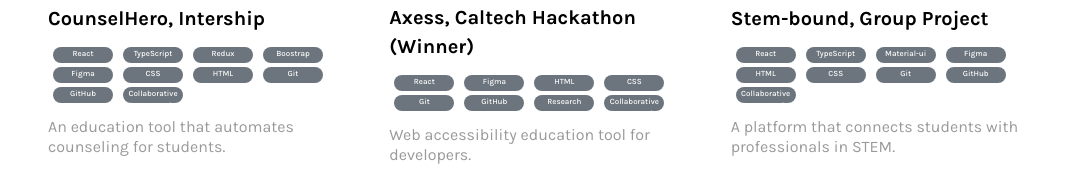
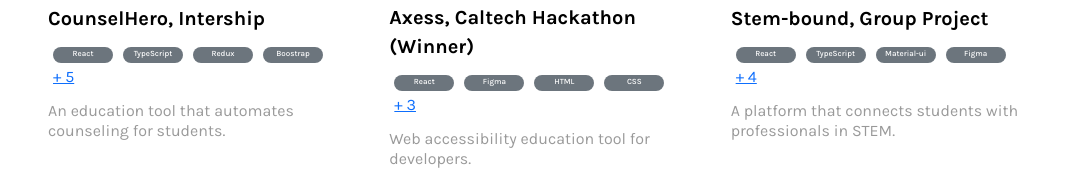
Before and after one commit to mehmetalperen/portfolio-3.0, a React (Create React App) app: page / in a window 1280 px wide. Shown: the part 723-893 px from the top of the page, without its empty margins (96-1173 px from the left). Built offline with nearby package versions, Linux system fonts and the light colour scheme.

Commit message:
change disabled btn style

```diff
--- a/src/components/ProjectCard.jsx
+++ b/src/components/ProjectCard.jsx
@@ -1,16 +1,18 @@
-import React from "react";
+import React, { useEffect, useState } from "react";
 import TagWrapper from "./TagWrapper";
 
 export default function ProjectCard(props) {
-  /**
-   * imgURL
-   * imgAlt
-   * pjName
-   * pjDectiption
-   * pjPreviewURL
-   * pjGitHubURL
-   */
+  const [isShowMoreTags, setIsShowMoreTags] = useState(false);
 
+  useEffect(() => {
+    if (props.projectObj.techUsed.length > 5) {
+      setIsShowMoreTags(false);
+    }
+  }, []);
+
+  const handleShowMoreTags = () => {
+    setIsShowMoreTags(!isShowMoreTags);
+  };
   return (
     <div className="project-card card border-0 m-3 mt-5 flex-fill">
       <div className="pj-img-wrapper">
@@ -29,8 +31,44 @@
       </div>
       <div className="pj-tags-wrapper">
         {props.projectObj.techUsed.map((tech, index) => {
+          if (index === 4 && props.projectObj.techUsed.length > 5) {
+            return (
+              <div>
+                {!isShowMoreTags ? (
+                  <div>
+                    <a
+                      className="tag-show-more-link btn-link"
+                      onClick={() => {
+                        handleShowMoreTags();
+                      }}
+                    >{`+ ${props.projectObj.techUsed.length - 5}`}</a>
+                  </div>
+                ) : null}
+              </div>
+            );
+          } else if (index > 4) {
+            return (
+              <div>
+                {isShowMoreTags ? (
+                  <div>
+                    <TagWrapper techName={tech} />
+                  </div>
+                ) : null}
+              </div>
+            );
+          }
           return <TagWrapper techName={tech} />;
         })}
+        {props.projectObj.techUsed.length > 4 && isShowMoreTags ? (
+          <div>
+            <a
+              className="tag-show-more-link btn-link"
+              onClick={() => {
+                handleShowMoreTags();
+              }}
+            >{`Hide`}</a>
+          </div>
+        ) : null}
       </div>
 
       <div className="pj-description">
@@ -67,6 +105,12 @@
           flex-wrap: wrap;
           align-items: center;
           margin: 6px 0;
+        }
+        .tag-show-more-link {
+          margin: 2px 5px;
+        }
+        .tag-show-more-link:hover {
+          cursor: pointer;
         }
         .pj-img-wrapper {
           width: 100%;
@@ -127,10 +171,19 @@
           max-height: 60px;
         }
         .disabledBtn {
-          border: 1px solid black;
-          background-color: #6c757d;
+          border: 1px solid #adb5bd;
+          background: repeating-linear-gradient(
+            45deg,
+            #6c757d,
+            #6c757d 10px,
+            #adb5bd 10px,
+            #adb5bd 20px
+          );
           color: black;
           cursor: not-allowed;
+        }
+        .disabledBtn:hover {
+          border: 1px solid #adb5bd;
         }
       `}</style>
     </div>
```
